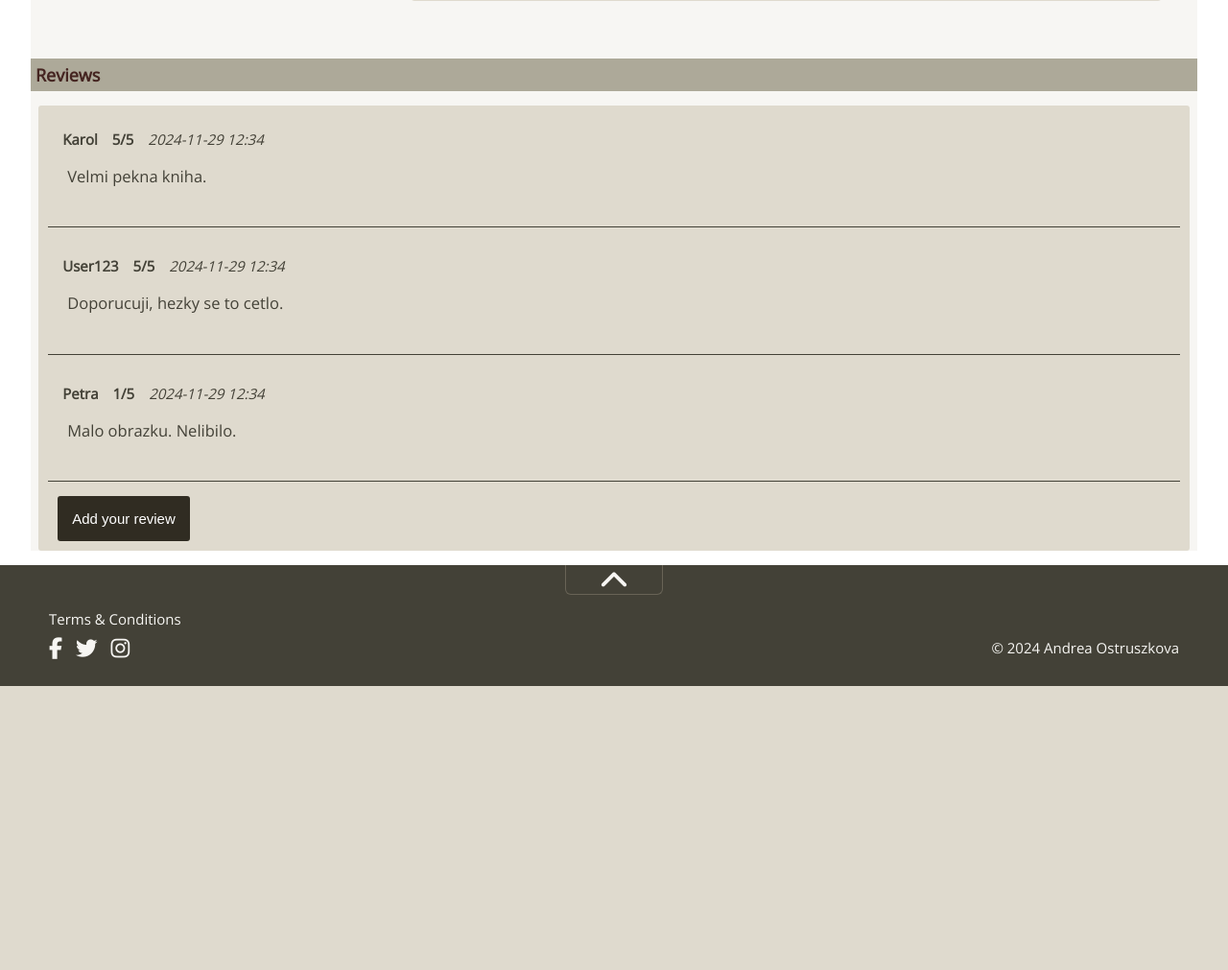
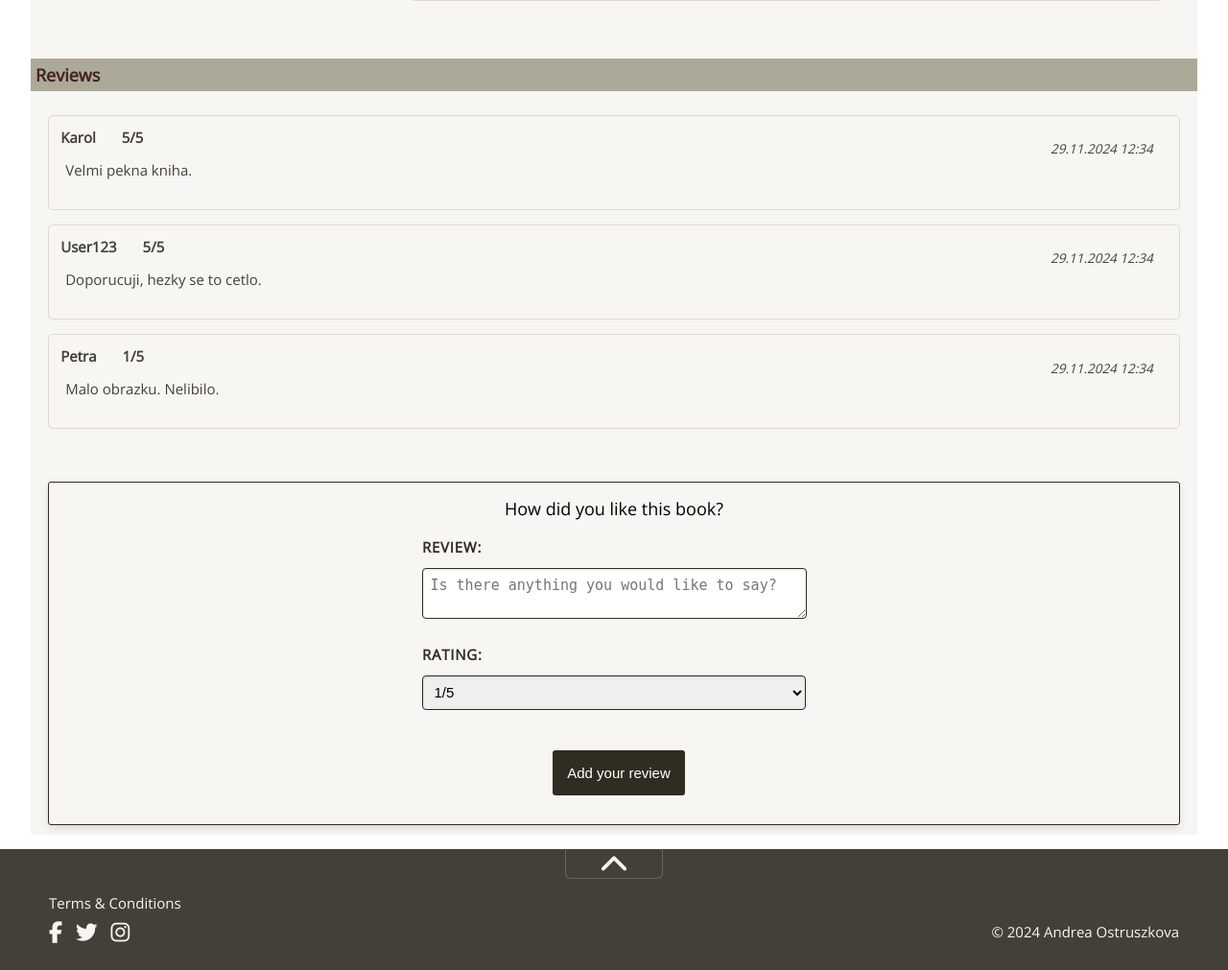
Before and after one commit to AndreaOstruszka/ZWA-project-web-app, a PHP site: page /frontend/detail.html in a window 1280 px wide. Shown: the part 854-1865 px from the top of the page at 96% size. Before the commit the page ends 1569 px from the top, so only its background shows below. Run offline with PHP 8.4, Linux system fonts and the light colour scheme; some libraries are stand-ins or nearby versions.

Commit message:
Updated reviews in index.html and detail.html, added Add review form

```diff
--- a/frontend/css/style.css
+++ b/frontend/css/style.css
@@ -393,6 +393,7 @@ a.genres_item:hover {
 }
 
 .review_index {
+    position: relative;
     margin-bottom: 1em;
     padding: 0.8em;
     background-color: var(--light);
@@ -516,7 +517,7 @@ a.genres_item:hover {
     width: 97%;
     margin: 1em auto;
     padding: 10px;
-    background-color: var(--light-beige);
+    background-color: var(--light);
     border-radius: 3px;
 }
 
@@ -530,26 +531,45 @@ a.genres_item:hover {
     margin: 0 0 1em 0;
     line-height: 1.5;
     color: var(--main-color);
-    font-size: 1.1em;
+    font-size: 1em;
 }
 
-.review_info {
-    font-size: 1em;
-    margin-bottom: 1em;
-    color: var(--main-color);
-    display: flex;
-    justify-content: flex-start;
-    gap: 1em;
-}
-
-.review_user, .review_rating {
+.review_user, .review_rating, .review_book {
     font-weight: bold;
     color: var(--main-color);
 }
 
-.review_time{
+.review_user {
+    margin-right: 2%;
+}
+
+.review_time {
     font-style: italic;
     color: var(--main-color);
+    font-size: 0.9em;
+    position: absolute;
+    top: 1em;
+    right: 2em;
+}
+
+.button_container {
+    display: flex;
+    justify-content: center;
+}
+
+.framed_form {
+    border: 1px solid var(--dark-beige);
+    padding: 1em;
+    border-radius: 3px;
+    box-shadow: 0 4px 8px rgba(0, 0, 0, 0.1);
+}
+
+.form_detail#review_text{
+    width: 96%;
+}
+
+.form_detail#review_rating {
+    width: 100%;
 }
 
 .add_comment_button {
--- a/frontend/detail.html
+++ b/frontend/detail.html
@@ -46,31 +46,50 @@
 
         <h2>Reviews</h2>
         <div class="review_container">
-            <div class="review">
-                <div class="review_info">
+            <div class="review_index">
                     <span class="review_user">Karol</span>
                     <span class="review_rating">5/5</span>
-                    <span class="review_time">2024-11-29 12:34</span>
-                </div>
-                <p class="review_text">Velmi pekna kniha.</p>
+                    <span class="review_time">29.11.2024 12:34</span>
+                <p class="review_text_index">Velmi pekna kniha.</p>
             </div>
-            <div class="review">
-                <div class="review_info">
-                    <span class="review_user">User123</span>
-                    <span class="review_rating">5/5</span>
-                    <span class="review_time">2024-11-29 12:34</span>
-                </div>
-                <p class="review_text">Doporucuji, hezky se to cetlo.</p>
+            <div class="review_index">
+                <span class="review_user">User123</span>
+                <span class="review_rating">5/5</span>
+                <span class="review_time">29.11.2024 12:34</span>
+                <p class="review_text_index">Doporucuji, hezky se to cetlo.</p>
             </div>
-            <div class="review">
-                <div class="review_info">
+            <div class="review_index">
                     <span class="review_user">Petra</span>
                     <span class="review_rating">1/5</span>
-                    <span class="review_time">2024-11-29 12:34</span>
-                </div>
-                <p class="review_text">Malo obrazku. Nelibilo.</p>
+                    <span class="review_time">29.11.2024 12:34</span>
+                <p class="review_text_index">Malo obrazku. Nelibilo.</p>
             </div>
-            <button class="add_comment_button">Add your review</button>
+            <br><br>
+
+            <div class="review_form framed_form">
+                <form>
+                    <form action="https://WHERE TO?" method="post" enctype="multipart/form-data" class="my_form">
+                    <legend>How did you like this book?</legend>
+                        <input type="text" id="review_user" name="review_user" value="NICKNAME DOPLNIT" hidden>     <!-- TO DO - je to takhle ok? -->
+                        <input type="datetime-local" id="review_time" name="review_time" value="2024-11-29T12:34" hidden>
+
+                        <label for="review_text">Review:</label>
+                        <textarea class="form_input form_detail" id="review_text" name="review_text" placeholder="Is there anything you would like to say?"></textarea>
+
+                        <label for="review_rating">Rating:</label>
+                        <select class="form_input form_detail" id="review_rating" name="review_rating"><span>/5</span>
+                            <option value="1">1/5</option>
+                            <option value="2">2/5</option>
+                            <option value="3">3/5</option>
+                            <option value="4">4/5</option>
+                            <option value="5">5/5</option>
+                        </select>
+                        <br><br>
+
+                        <div class="button_container">
+                            <button class="add_comment_button">Add your review</button>
+                        </div>
+            </div>
         </div>
     </article>
 </div>
```
Also changed, not shown: frontend/index.html (+15 -9 lines).
